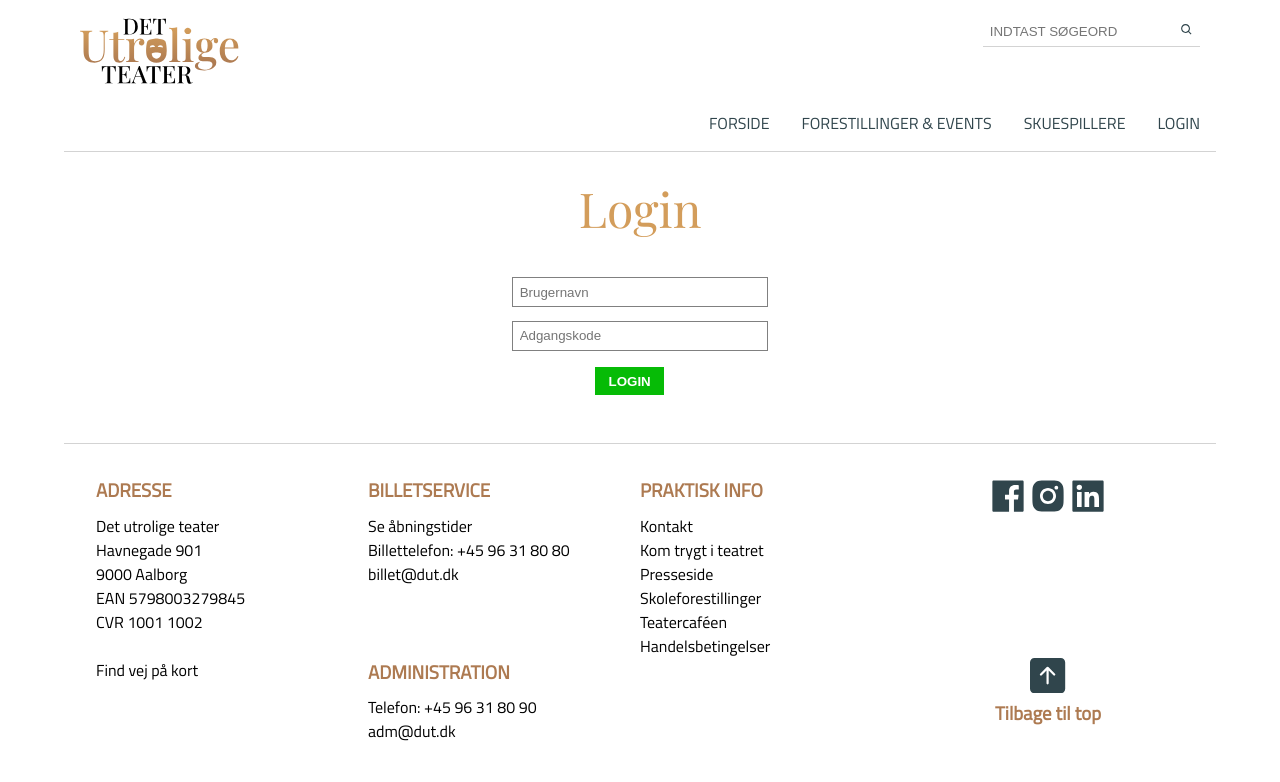
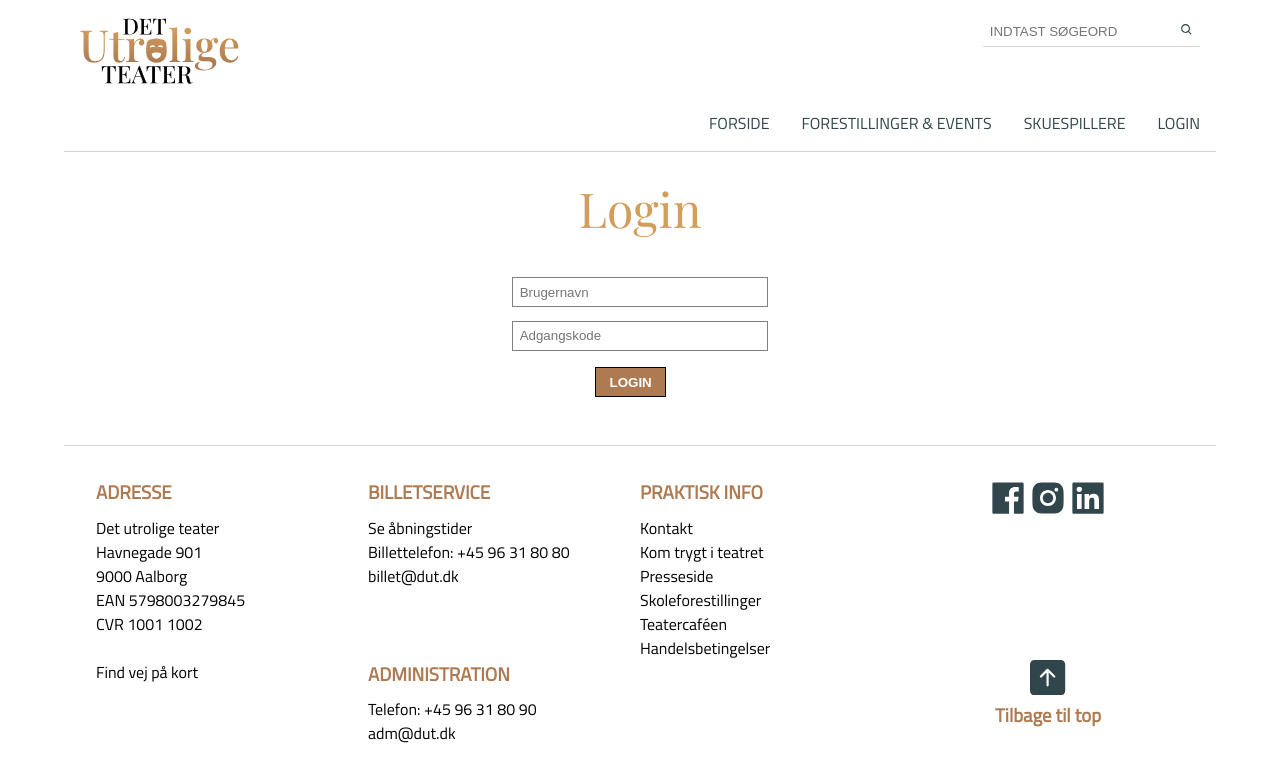
Before and after one commit to Eva-Renata/det.utrolige.teater, a React (Create React App) app: page /login in a window 1280 px wide. Shown: the top 782 px of the page. Built offline with nearby package versions, Linux system fonts and the light colour scheme; a web font is replaced by a local one.

Commit message:
style fiks

```diff
--- a/src/Components/AnmeldelserFormular/AnmeldelserForm.jsx
+++ b/src/Components/AnmeldelserFormular/AnmeldelserForm.jsx
@@ -93,7 +93,7 @@ export const AnmeldelserForm = () => {
           />
           {errors.stars && <span>Du skal vælge stjerner!</span>}
         </div>
-        <div>
+        <div className={styles.anminput}>
           {/* Register adds the inputs to the form data */}
           <input
             type="text"
--- a/src/Components/AnmeldelserFormular/AnmeldelserForm.module.scss
+++ b/src/Components/AnmeldelserFormular/AnmeldelserForm.module.scss
@@ -6,7 +6,7 @@
         padding: 0.5em 1em 0 0;
     }
     input, textarea {
-        width:35vw;
+        width:40vw;
         margin-top:1em;
         font-size: 1em;
     }
@@ -23,4 +23,7 @@
         color:black;
         font-weight: bold;
     }
+    .anminput {
+        width:40vw;
+    }
 }
--- a/src/Pages/Login/LoginForm.module.scss
+++ b/src/Pages/Login/LoginForm.module.scss
@@ -11,12 +11,12 @@
     .buttons {
         margin-top: 1em;
         button {
-            //background-color: var(--secondarycolor);
-            background-color: rgb(6, 187, 6);
+            background-color: var(--secondarycolor);
+            //background-color: rgb(6, 187, 6);
             color: white;
             padding: 0.5em 1em 0.5em 1em;
             margin-left: 6.5vw;
-            border: none;
+            border: solid 1px black;
             cursor: pointer;
             font-weight: bolder;
         }
@@ -32,8 +32,8 @@
     }
 
     button {
-       // background-color: var(--secondarycolor);
-        background-color: rgb(6, 187, 6);
+       background-color: var(--secondarycolor);
+       // background-color: rgb(6, 187, 6);
         color: white;
         padding: 0.5em 1em 0.5em 1em;
         margin-right: 0.5em;
```
